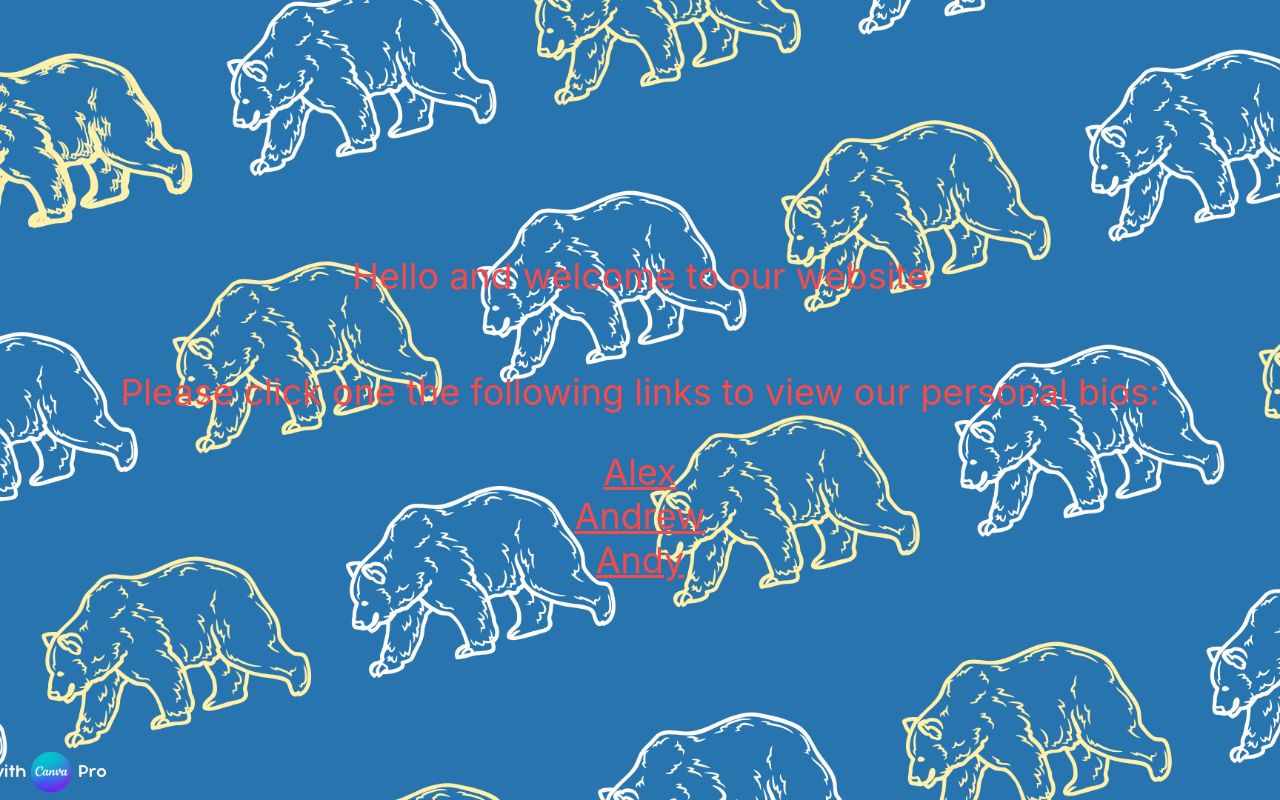
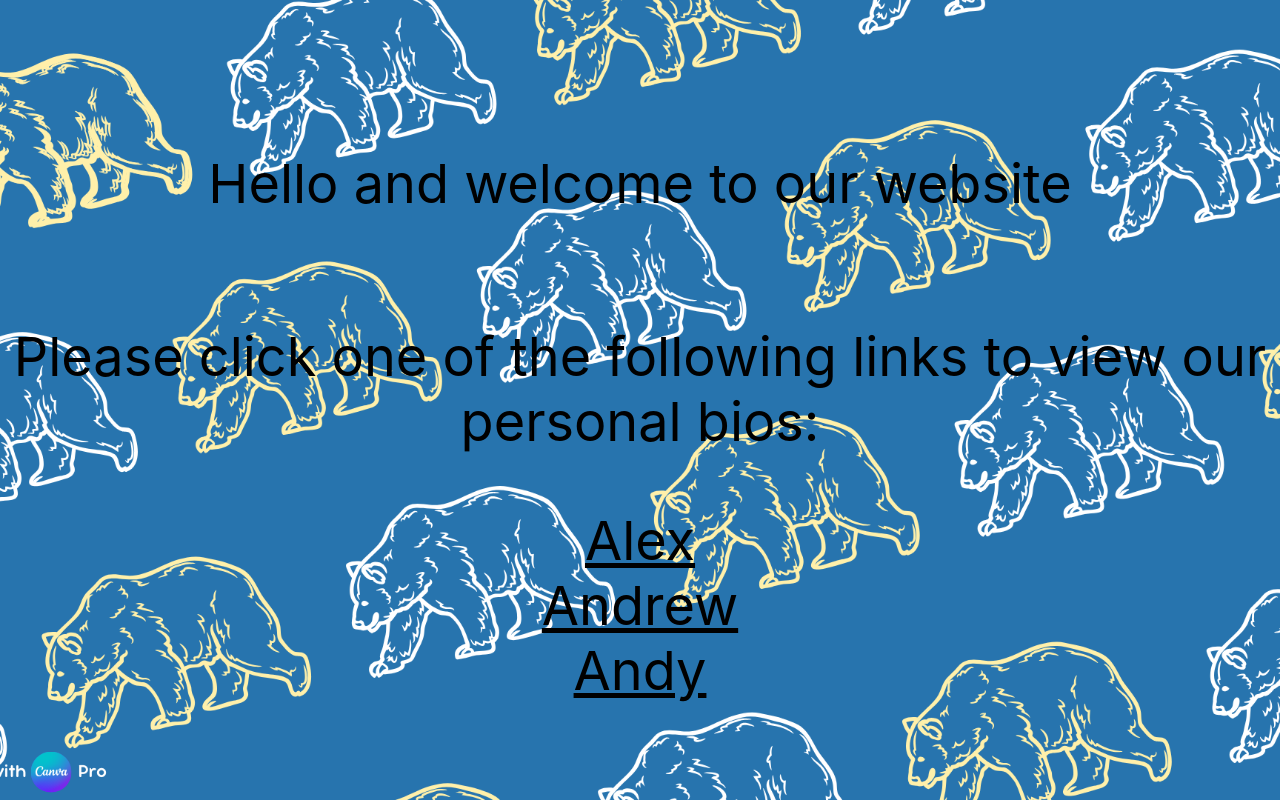
Before and after one commit to andygu-7685/HAcK_website, a React (Create React App) app in the folder hack_website/: page / in a window 1280 px wide. Built offline with nearby package versions, Linux system fonts and the light colour scheme.

Commit message:
Updated personal link

```diff
--- a/hack_website/public/Andrew.css
+++ b/hack_website/public/Andrew.css
@@ -0,0 +1,13 @@
+body {
+    margin: 0;
+    padding: 50px;
+    border: 20px solid rgba(255, 255, 255, 0.5);
+    background: url(https://media.giphy.com/media/v1.Y2lkPTc5MGI3NjExcXk3Nm9pZ3pxNXhoYm9mamI3cTBxNmF6emZjOXN6NzhxMXNiM2R0YyZlcD12MV9naWZzX3NlYXJjaCZjdD1n/qcMPqPnwR69FfbAqUk/giphy.gif) center/cover;
+    background-clip: content-box;
+    min-height: 100vh;
+    box-sizing: border-box;
+}
+
+h1 {
+
+}
--- a/hack_website/public/Andrew.html
+++ b/hack_website/public/Andrew.html
@@ -0,0 +1,14 @@
+<!DOCTYPE html>
+<html lang="en">
+
+<head>
+    <title>Andrew</title>
+    <meta charset="utf-8">
+    <link rel="stylesheet" href="Andrew.css">
+</head>
+
+<body>
+
+</body>
+
+</html>
--- a/hack_website/src/App.css
+++ b/hack_website/src/App.css
@@ -19,19 +19,19 @@
   flex-direction: column;
   align-items: center;
   justify-content: center;
-  font-size: calc(20px + 2vmin);
-  color: #f94a4a;
+  font-size: calc(30px + 3vmin);
+  color: #000000;
 }
 
 .App-link {
-  color: #f94a4a;
+  color: hsl(0, 0%, 0%);
 }
 
-@keyframes App-logo-spin {
+/* @keyframes App-logo-spin {
   from {
     transform: rotate(0deg);
   }
   to {
     transform: rotate(360deg);
   }
-}
+} */
--- a/hack_website/src/App.js
+++ b/hack_website/src/App.js
@@ -5,7 +5,7 @@ function App() {
     <div className="App">
       <header className="App-header">
         <p>Hello and welcome to our website </p>
-        <p>Please click one the following links to view our personal bios:</p>
+        <p>Please click one of the following links to view our personal bios:</p>
         <a
           className="App-link"
           href="Alex.html"
```
